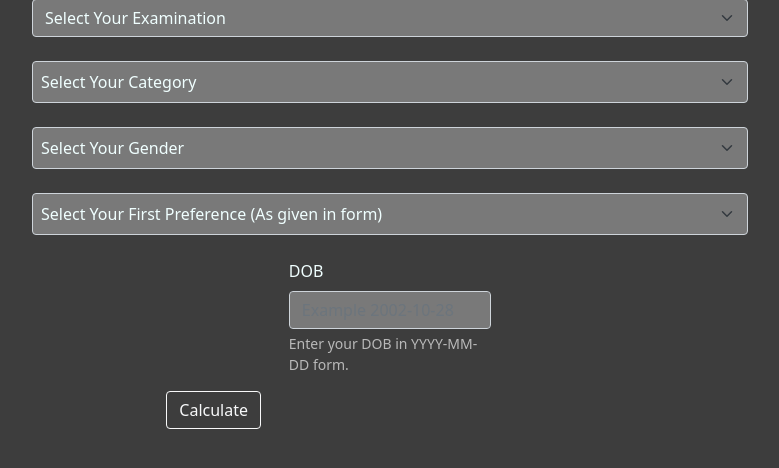
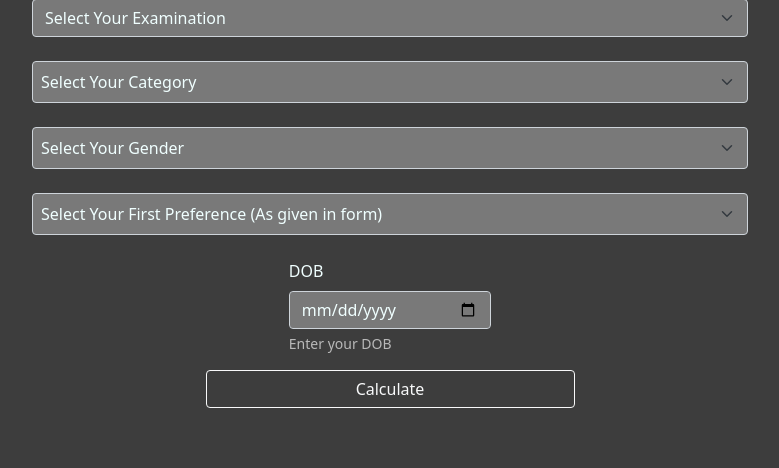
Before and after one commit to developer28hemanth0010/upsceligibility, a Flask app: page / in a window 1280 px wide. Shown: the part 107-575 px from the top of the page, without its empty margins (250-1029 px from the left). Run offline with Flask 2, Linux system fonts and the light colour scheme; some libraries are stand-ins or nearby versions.

Commit message:
Update index.html

```diff
--- a/templates/index.html
+++ b/templates/index.html
@@ -41,9 +41,6 @@
                 margin-right: 20px;
                 margin-top: 20px;
             }}
-    </style>
-
-    <style>
         body {
             background-color: rgb(61, 61, 61);
         }
@@ -51,7 +48,6 @@
             color: rgb(0, 0, 0);
         }
     </style>
-
 
 </head>
 
@@ -118,23 +114,24 @@
         <div class="form-group col-xl-5 px-5 mx-auto">
             <div class="mb-3">
                 <label for="exampleInputEmail1" class="form-label mt-4" style="color: azure;">DOB</label>
-                <input type="text" class="form-control" id="input_dob_id" name="input_dob"
+                <input type="date" class="form-control" id="input_dob_id" name="input_dob"
                     placeholder="Example 2002-10-28" style="background-color: rgb(121, 121, 121); color: azure;">
-                <div class="form-text" style="color: rgb(185, 185, 185);">Enter your DOB in YYYY-MM-DD form.</div>
+                <div class="form-text" style="color: rgb(185, 185, 185);">Enter your DOB</div>
+                <!-- <input type="date" id="birthday" name="input_dob"> -->
             </div>
         </div>
         </div>
 
 
-        <div class="row">
+        <div class="container">
             <div class="form-group col-xl-5 px-5 mx-auto">
-                <input type="submit" value="Calculate" class="btn btn-outline-light" />
+                <input type="submit" value="Calculate" class="btn btn-outline-light container-sm" />
             </div>
         </div>
     </form>
     </div>
 
-    <p style="color: azure; font-size: 20px; margin-top: 50px; margin-left: 20px; margin-right: 20px;" class="text-center">
+    <p style="color: azure; font-size: 20px; margin-top: 20px;" class="text-center container-sm">
         {{results}}
         {{ageover_error}}
     </p>
```
